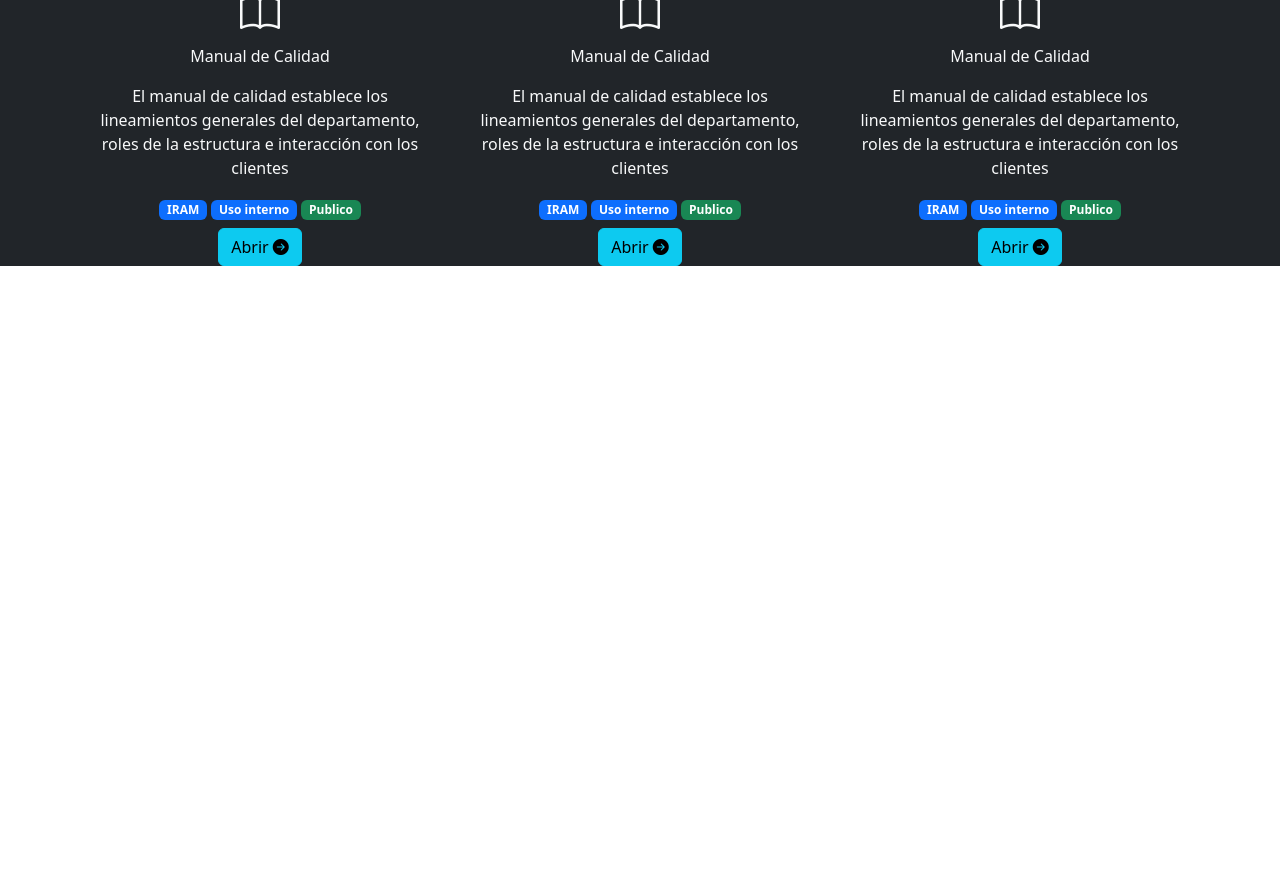
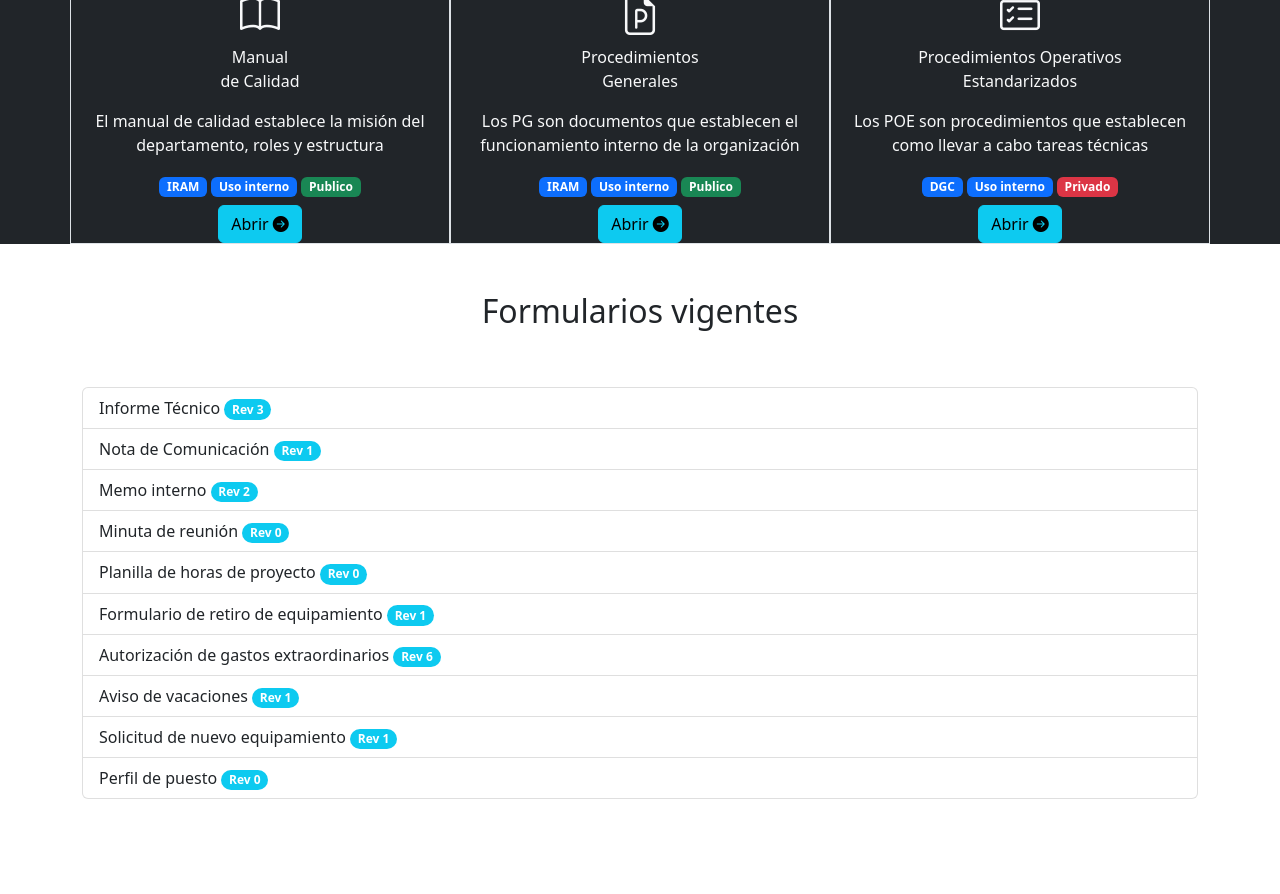
Before and after one commit to scorpius-t/TPI-CodoACODO, a plain HTML site: page index.html in a window 1280 px wide. Shown: the part 596-1490 px from the top of the page. Before the commit the page ends 862 px from the top, so only its background shows below. Drawn offline with nearby package versions, Linux system fonts and the light colour scheme.

Commit message:
Seccion formularios ok. Falta seccion docs clientes, footer y nueva pagina de consulta a sql (doc emitidos)

```diff
--- a/css/style.css
+++ b/css/style.css
@@ -13,6 +13,14 @@ max-height: 500px;
 }
 
 /* manual y procedimientos  */
+
+
+
 .icono-manual-proc{
     font-size: 2.5rem;
 }
+
+/* formularios */
+.formularios {
+height: 600px;
+}
--- a/index.html
+++ b/index.html
@@ -29,19 +29,19 @@
           <div class="collapse navbar-collapse" id="navbarNav">
             <ul class="navbar-nav w-100 align-items-center text-center">
               <li class="nav-item">
-                <a class="nav-link" aria-current="page" href="#">Home</a>
+                <a class="nav-link" aria-current="page" href="#hero">Home</a>
               </li>
               <li class="nav-item">
-                <a class="nav-link" href="#">Manual y <br> procedimientos</a>
+                <a class="nav-link" href="#manual-prc">Manual y <br> procedimientos</a>
               </li>
               <li class="nav-item">
-                <a class="nav-link" href="#">Formularios</a>
+                <a class="nav-link" href="#formularios">Formularios</a>
               </li>
               <li class="nav-item">
                 <a class="nav-link" href="#">Documentación <br> emitida</a>
               </li>
               <li class="nav-item">
-                <a class="nav-link" href="#">Documentos <br> de clientes</a>
+                <a class="nav-link" href="#docs-clientes">Documentos <br> de clientes</a>
               </li>
               <li class="nav-item ms-auto ">
                 <a class="nav-link disabled"><i class="bi bi-box-arrow-in-right"></i> Login</a>
@@ -52,7 +52,7 @@
       </nav>
 
       <!-- seccion hero calidad -->
-    <section class="hero position-relative bg-light">
+    <section class="hero position-relative bg-light" id="hero">
       <div class="hero-card container-fluid d-flex flex-column text-center text-wrap position-absolute top-50 start-0 translate-middle-y">
         <div class="card text-bg-dark hero-card  border-0">
           <img src="./media/img/hero-background.jpg" class="card-img hero-card" alt="imagen de fondo logo iso iram">
@@ -67,20 +67,20 @@
     </section>
 
     <!-- seccion manual y procedimientos -->
-    <section class="manual-proc bg-dark text-light">
+    <section class="manual-proc bg-dark text-light" id="manual-proc">
       <div class="container text-center">
-        <div class="row">
+        <div class="row border-light border-1 h-100">
           <!-- Manual  -->
-          <div class="col-12 col-md-4">
+          <div class="col-12 col-md-4 border ">
             <i class="bi bi-book icono-manual-proc" ></i>
-            <p> Manual de Calidad</p>
-            <p>El manual de calidad establece los lineamientos generales del departamento, roles de la estructura e interacción con los clientes</p>
+            <p> Manual <br> de Calidad</p>
+            <p>El manual de calidad establece la misión del departamento, roles y estructura</p>
             <div class="contenedor-badges">
               <span class="badge text-bg-primary">IRAM</span>
               <span class="badge text-bg-primary">Uso interno</span>
               <span class="badge text-bg-success">Publico</span>
             </div>
-            <a href="" target="_blank" rel="noopener noreferrer">
+            <a href="./media/files/EjemploPDF.pdf" target="_blank" rel="noopener noreferrer">
               <button type="button" class="btn btn-info mt-2">
                 Abrir
                 <i class="bi bi-arrow-right-circle-fill"></i>
@@ -88,16 +88,16 @@
             </a>
           </div>
           <!-- Procedimiento general  -->
-          <div class="col-12 col-md-4">
-            <i class="bi bi-book icono-manual-proc" ></i>
-            <p> Manual de Calidad</p>
-            <p>El manual de calidad establece los lineamientos generales del departamento, roles de la estructura e interacción con los clientes</p>
+          <div class="col-12 col-md-4 border" >
+            <i class="bi bi-file-earmark-ppt icono-manual-proc" ></i>
+            <p> Procedimientos <br> Generales</p>
+            <p>Los PG son documentos que establecen el funcionamiento interno de la organización</p>
             <div class="contenedor-badges">
               <span class="badge text-bg-primary">IRAM</span>
               <span class="badge text-bg-primary">Uso interno</span>
               <span class="badge text-bg-success">Publico</span>
             </div>
-            <a href="" target="_blank" rel="noopener noreferrer">
+            <a href="./media/files/EjemploPDF.pdf" target="_blank" rel="noopener noreferrer">
               <button type="button" class="btn btn-info mt-2">
                 Abrir
                 <i class="bi bi-arrow-right-circle-fill"></i>
@@ -105,16 +105,16 @@
             </a>
           </div>
           <!-- Procedimiento operativo  -->
-          <div class="col-12 col-md-4">
-            <i class="bi bi-book icono-manual-proc" ></i>
-            <p> Manual de Calidad</p>
-            <p>El manual de calidad establece los lineamientos generales del departamento, roles de la estructura e interacción con los clientes</p>
+          <div class="col-12 col-md-4 border">
+            <i class="bi bi-card-checklist icono-manual-proc" ></i>
+            <p> Procedimientos Operativos <br> Estandarizados</p>
+            <p>Los POE son procedimientos que establecen como llevar a cabo tareas técnicas</p>
             <div class="contenedor-badges">
-              <span class="badge text-bg-primary">IRAM</span>
+              <span class="badge text-bg-primary">DGC</span>
               <span class="badge text-bg-primary">Uso interno</span>
-              <span class="badge text-bg-success">Publico</span>
+              <span class="badge text-bg-danger">Privado</span>
             </div>
-            <a href="" target="_blank" rel="noopener noreferrer">
+            <a href="./media/files/EjemploPDF.pdf" target="_blank" rel="noopener noreferrer">
               <button type="button" class="btn btn-info mt-2">
                 Abrir
                 <i class="bi bi-arrow-right-circle-fill"></i>
@@ -127,12 +127,35 @@
     </section>
 
     <!-- seccion formularios -->
-    <section class="formularios">
-
+    <section class="formularios" id="formularios">
+      <div class="container-md py-5">
+        <div class="row">
+          <div class="col text-center">
+            <h2>Formularios vigentes</h2>
+          </div>
+          </div>
+          <div class="row">
+          <div class="col py-5">
+            <div class="list-group">
+              <a href="./media/files/EjemploDownload.docx" class="list-group-item list-group-item-action">Informe Técnico   <span class="badge bg-info rounded-pill">Rev 3</span></a>
+              <a href="./media/files/EjemploDownload.docx" class="list-group-item list-group-item-action">Nota de Comunicación   <span class="badge bg-info rounded-pill">Rev 1</span></a>
+              <a href="./media/files/EjemploDownload.docx" class="list-group-item list-group-item-action">Memo interno   <span class="badge bg-info rounded-pill">Rev 2</span></a>
+              <a href="./media/files/EjemploDownload.docx" class="list-group-item list-group-item-action">Minuta de reunión   <span class="badge bg-info rounded-pill">Rev 0</span></a>
+              <a href="./media/files/EjemploDownload.docx" class="list-group-item list-group-item-action">Planilla de horas de proyecto   <span class="badge bg-info rounded-pill">Rev 0</span></a>
+              <a href="./media/files/EjemploDownload.docx" class="list-group-item list-group-item-action">Formulario de retiro de equipamiento   <span class="badge bg-info rounded-pill">Rev 1</span></a>
+              <a href="./media/files/EjemploDownload.docx" class="list-group-item list-group-item-action">Autorización de gastos extraordinarios   <span class="badge bg-info rounded-pill">Rev 6</span></a>
+              <a href="./media/files/EjemploDownload.docx" class="list-group-item list-group-item-action">Aviso de vacaciones   <span class="badge bg-info rounded-pill">Rev 1</span></a>
+              <a href="./media/files/EjemploDownload.docx" class="list-group-item list-group-item-action">Solicitud de nuevo equipamiento   <span class="badge bg-info rounded-pill">Rev 1</span></a>
+              <a href="./media/files/EjemploDownload.docx" class="list-group-item list-group-item-action">Perfil de puesto   <span class="badge bg-info rounded-pill">Rev 0</span></a>
+            </div>
+            </div>
+          </div>
+      </div>
+    </div>
     </section>
 
     <!-- seccion documentos clientes  -->
-    <section class="docs-clientes">
+    <section class="docs-clientes" id="docs-clientes">
 
     </section>
 
```
Also changed, not shown: 2 other files.
